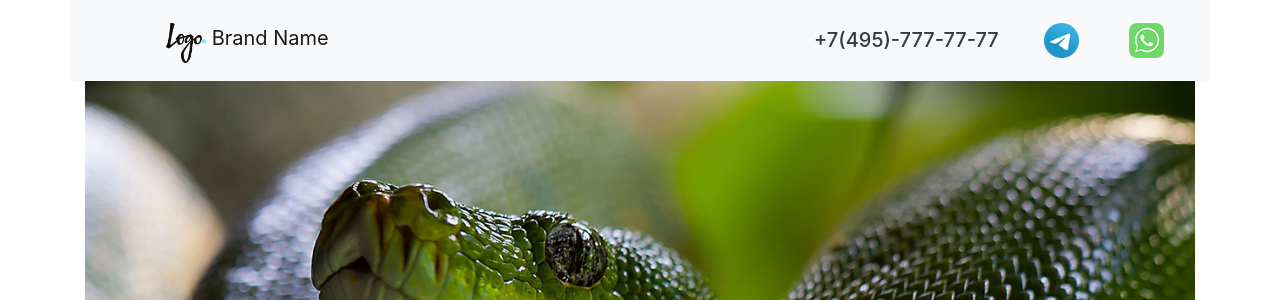
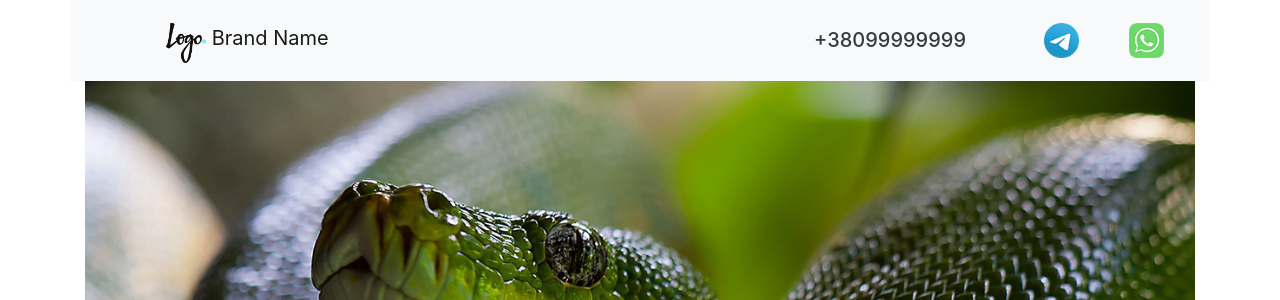
Before and after one commit to Danil-Dyvliakh/Django_Web, a Django app: page / in a window 1280 px wide. Shown: the top 300 px of the page. Run offline with Django 4.2, Linux system fonts and the light colour scheme.

Commit message:
Простой сайт

```diff
--- a/UdemyProject/templates/base.html
+++ b/UdemyProject/templates/base.html
@@ -22,7 +22,7 @@
                 <a class="whatsapp-number" href="https://web.whatsapp.com/"></a>
                 <a class="telegram-number" href="https://t.me/"></a>
               <a class="phone-number text-dark" href="tel:+74957777777">
-              	<h5>+7(495)-777-77-77</h5></a>
+              	<h5>+38099999999</h5></a>
       </div>
 	</nav>
 
```
